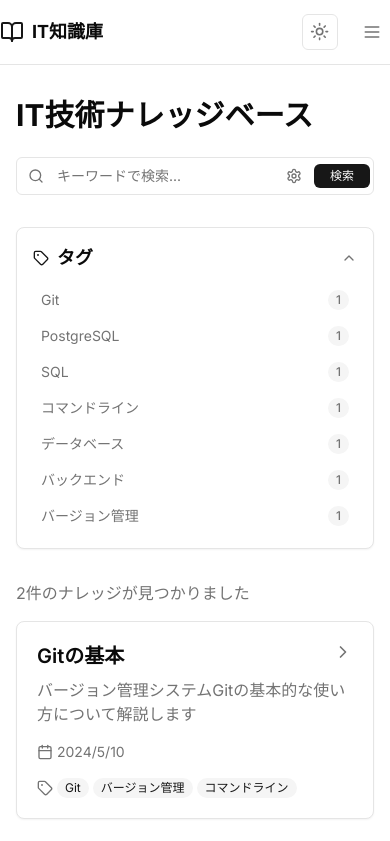
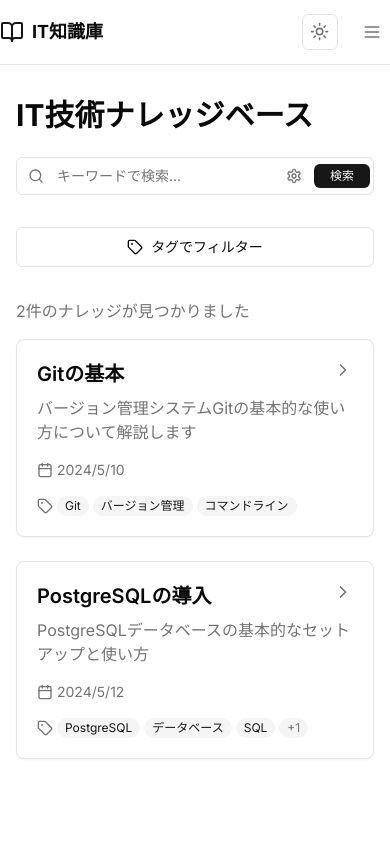
Before and after one commit to morihoumatu/knowledge-hub, a Next.js app: page / in a window 390 px wide. Shown: the top 841 px of the page. Built offline with nearby package versions, Linux system fonts and the light colour scheme.

Commit message:
残りのファイルの実装をお手伝いしましょう。まずはpackage.jsonを更新して、必要な依存関係がすべて利用できるようにするところから始めます。

```diff
--- a/components/TagFilter.tsx
+++ b/components/TagFilter.tsx
@@ -3,6 +3,14 @@
 import { useState } from 'react';
 import { Tag as TagIcon, ChevronDown, ChevronUp } from 'lucide-react';
 import { cn } from '@/lib/utils';
+import {
+  Sheet,
+  SheetContent,
+  SheetHeader,
+  SheetTitle,
+  SheetTrigger,
+} from "@/components/ui/sheet";
+import { Button } from "@/components/ui/button";
 
 interface TagFilterProps {
   tags: { name: string; count: number }[];
@@ -17,26 +25,8 @@ export default function TagFilter({ tags, selectedTags, onSelectTag }: TagFilter
     setIsExpanded(!isExpanded);
   };
 
-  if (tags.length === 0) return null;
-
-  return (
-    <div className="bg-card rounded-lg border border-border p-4 shadow-sm">
-      <div className="flex items-center justify-between mb-3">
-        <h2 className="text-lg font-semibold flex items-center gap-2">
-          <TagIcon className="h-4 w-4 text-primary" />
-          <span>タグ</span>
-        </h2>
-        <button
-          onClick={toggleExpand}
-          className="text-muted-foreground hover:text-foreground transition"
-          aria-label={isExpanded ? 'タグを折りたたむ' : 'タグを展開する'}
-        >
-          {isExpanded ? <ChevronUp className="h-4 w-4" /> : <ChevronDown className="h-4 w-4" />}
-        </button>
-      </div>
-
-      {isExpanded && (
-        <div className="space-y-1 mt-2">
+  const TagList = () => (
+    <div className="space-y-1">
       {tags.map((tag) => (
         <button
           key={tag.name}
@@ -55,9 +45,10 @@ export default function TagFilter({ tags, selectedTags, onSelectTag }: TagFilter
         </button>
       ))}
     </div>
-      )}
+  );
 
-      {selectedTags.length > 0 && (
+  const SelectedTags = () => (
+    selectedTags.length > 0 && (
       <div className="mt-4 pt-3 border-t border-border">
         <div className="flex justify-between items-center mb-2">
           <span className="text-sm font-medium">選択中のタグ</span>
@@ -68,7 +59,7 @@ export default function TagFilter({ tags, selectedTags, onSelectTag }: TagFilter
             クリア
           </button>
         </div>
-          <div className="flex flex-wrap gap-1 mt-1">
+        <div className="flex flex-wrap gap-1">
           {selectedTags.map(tag => (
             <span
               key={tag}
@@ -86,7 +77,64 @@ export default function TagFilter({ tags, selectedTags, onSelectTag }: TagFilter
           ))}
         </div>
       </div>
+    )
+  );
+
+  if (tags.length === 0) return null;
+
+  // モバイル表示用のシート
+  const MobileTagFilter = () => (
+    <div className="lg:hidden">
+      <Sheet>
+        <SheetTrigger asChild>
+          <Button variant="outline" className="w-full">
+            <TagIcon className="h-4 w-4 mr-2" />
+            タグでフィルター
+          </Button>
+        </SheetTrigger>
+        <SheetContent side="bottom" className="h-[80vh]">
+          <SheetHeader>
+            <SheetTitle>タグでフィルター</SheetTitle>
+          </SheetHeader>
+          <div className="mt-4">
+            <TagList />
+            <SelectedTags />
+          </div>
+        </SheetContent>
+      </Sheet>
+    </div>
+  );
+
+  // デスクトップ表示用のサイドバー
+  const DesktopTagFilter = () => (
+    <div className="hidden lg:block bg-card rounded-lg border border-border p-4 shadow-sm">
+      <div className="flex items-center justify-between mb-3">
+        <h2 className="text-lg font-semibold flex items-center gap-2">
+          <TagIcon className="h-4 w-4 text-primary" />
+          <span>タグ</span>
+        </h2>
+        <button
+          onClick={toggleExpand}
+          className="text-muted-foreground hover:text-foreground transition"
+          aria-label={isExpanded ? 'タグを折りたたむ' : 'タグを展開する'}
+        >
+          {isExpanded ? <ChevronUp className="h-4 w-4" /> : <ChevronDown className="h-4 w-4" />}
+        </button>
+      </div>
+
+      {isExpanded && (
+        <>
+          <TagList />
+          <SelectedTags />
+        </>
       )}
     </div>
   );
+
+  return (
+    <>
+      <MobileTagFilter />
+      <DesktopTagFilter />
+    </>
+  );
 }
```
Lines whose indentation alone changed are shown as unchanged.
